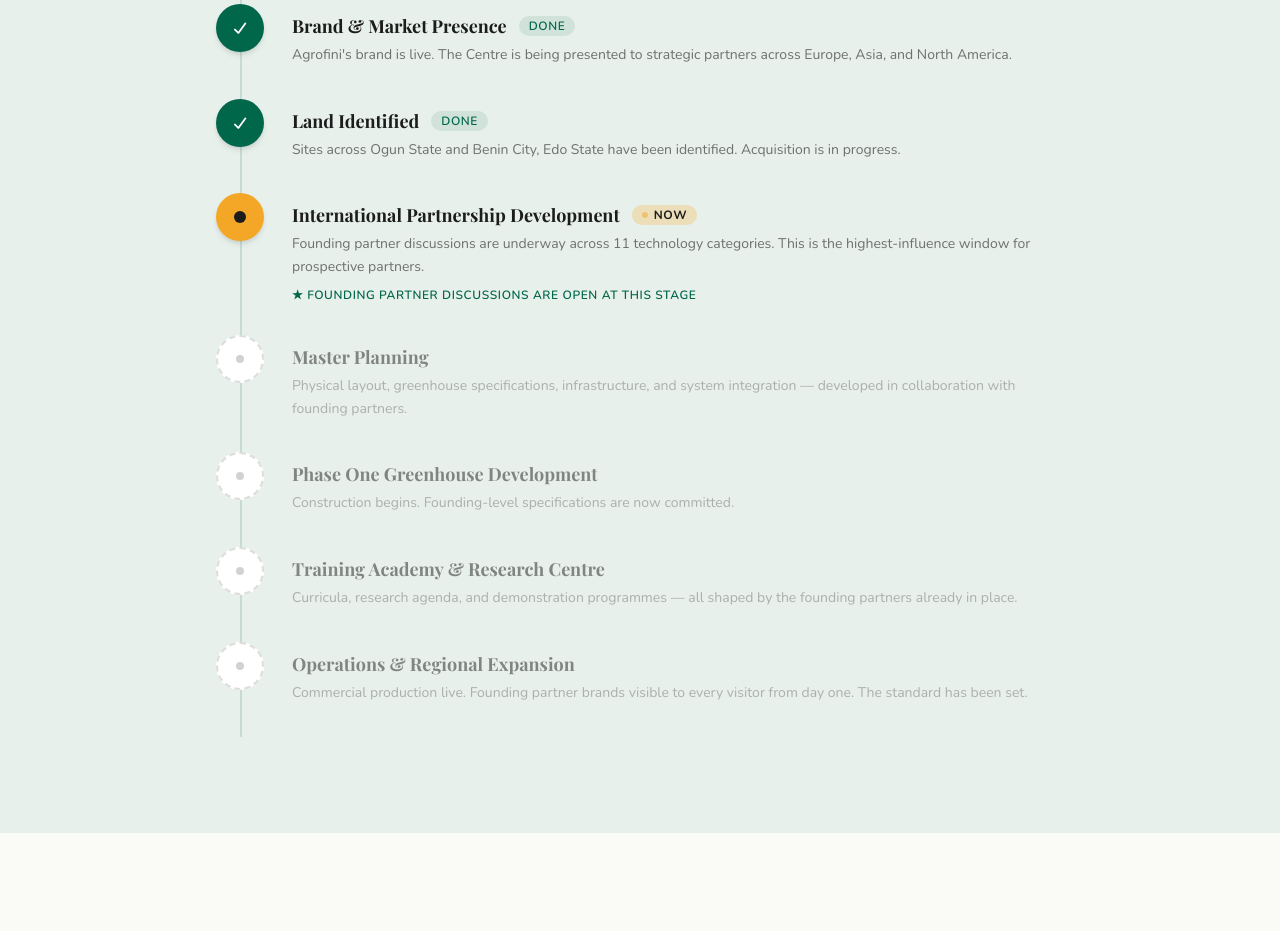
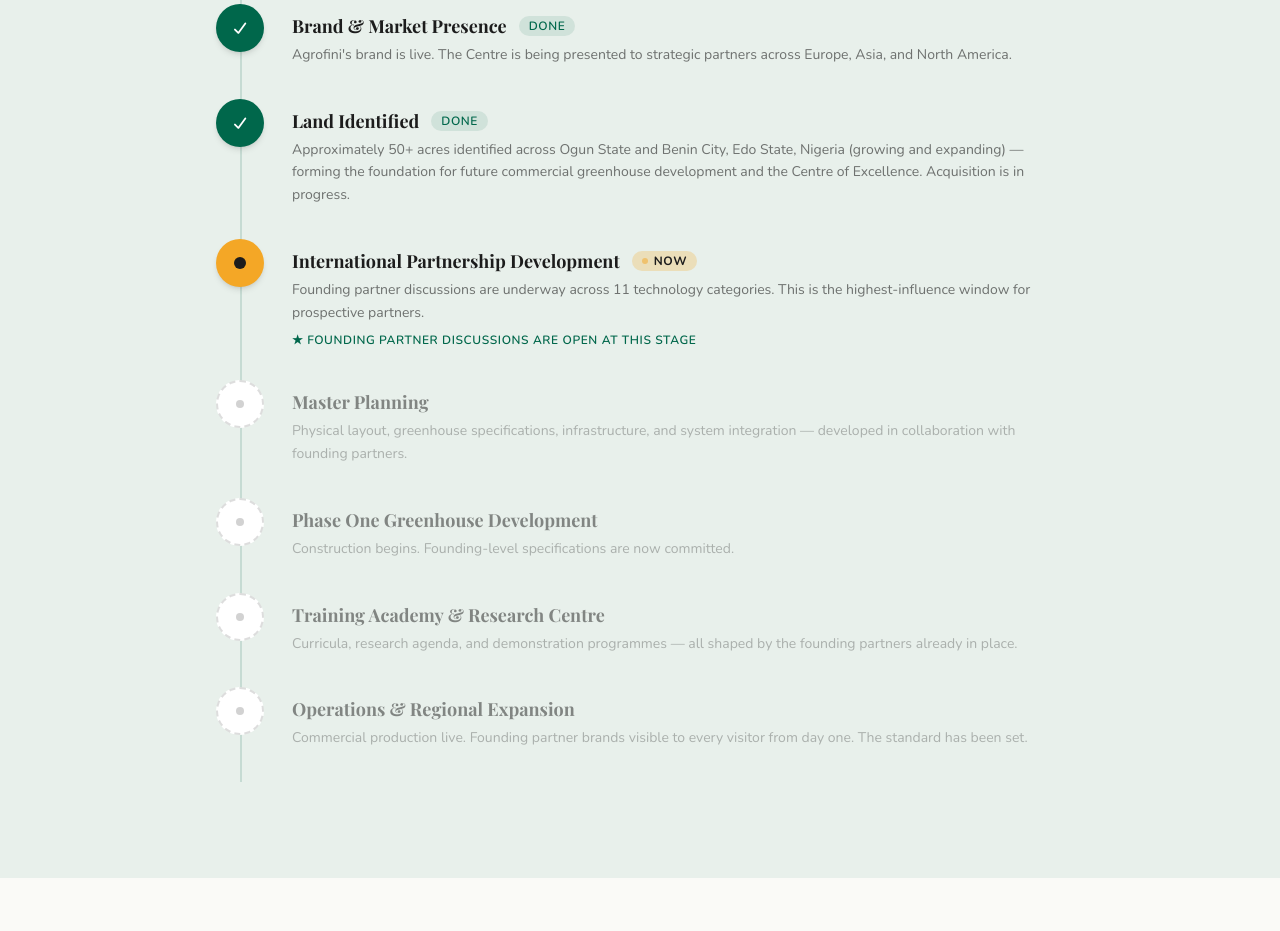
Before and after one commit to agrofini/website, a Next.js app: page /centre-of-excellence/our-journey in a window 1280 px wide. Shown: the part 5380-6311 px from the top of the page. Built offline with nearby package versions, Linux system fonts and the light colour scheme; a web font is replaced by a local one.

Commit message:
correct land acreage to 50+ acres across Ogun State and Benin City
Co-Authored-By: Claude Sonnet 4.6 <noreply@anthropic.com>

```diff
--- a/app/centre-of-excellence/our-journey/page.tsx
+++ b/app/centre-of-excellence/our-journey/page.tsx
@@ -121,7 +121,7 @@ const partnerJourney = [
 const timeline = [
   { status: 'complete', title: 'Vision & Strategy', desc: 'The Centre of Excellence concept, founding partner programme, and international engagement strategy are fully defined.' },
   { status: 'complete', title: 'Brand & Market Presence', desc: "Agrofini's brand is live. The Centre is being presented to strategic partners across Europe, Asia, and North America." },
-  { status: 'complete', title: 'Land Identified', desc: 'Sites across Ogun State and Benin City, Edo State have been identified. Acquisition is in progress.' },
+  { status: 'complete', title: 'Land Identified', desc: 'Approximately 50+ acres identified across Ogun State and Benin City, Edo State, Nigeria (growing and expanding) — forming the foundation for future commercial greenhouse development and the Centre of Excellence. Acquisition is in progress.' },
   { status: 'active', title: 'International Partnership Development', desc: 'Founding partner discussions are underway across 11 technology categories. This is the highest-influence window for prospective partners.' },
   { status: 'upcoming', title: 'Master Planning', desc: 'Physical layout, greenhouse specifications, infrastructure, and system integration — developed in collaboration with founding partners.' },
   { status: 'upcoming', title: 'Phase One Greenhouse Development', desc: 'Construction begins. Founding-level specifications are now committed.' },
```
